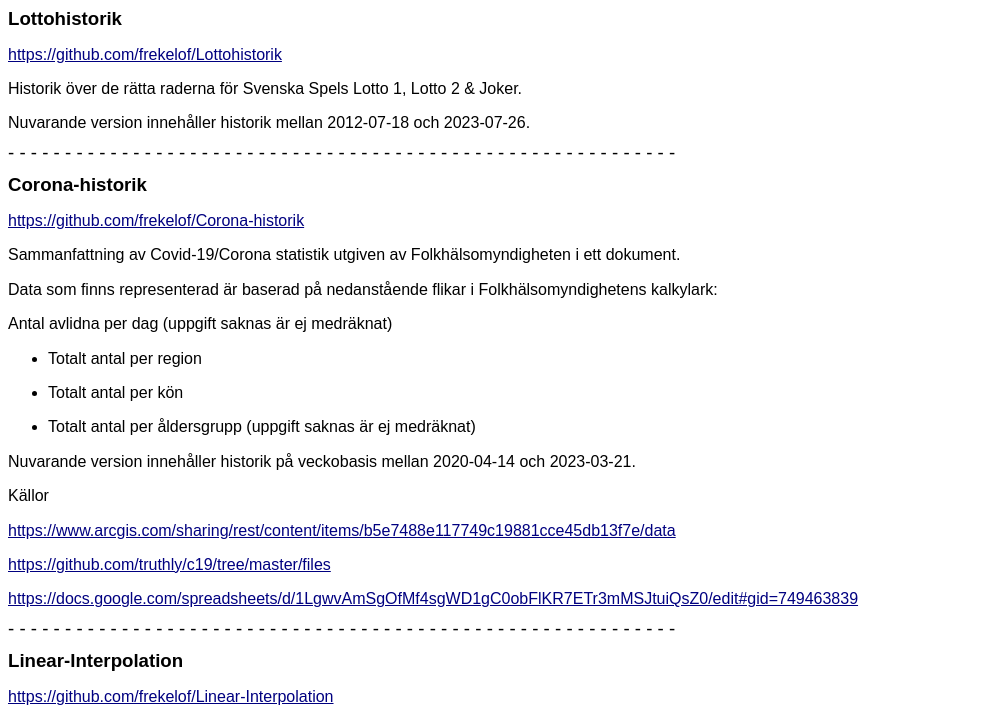
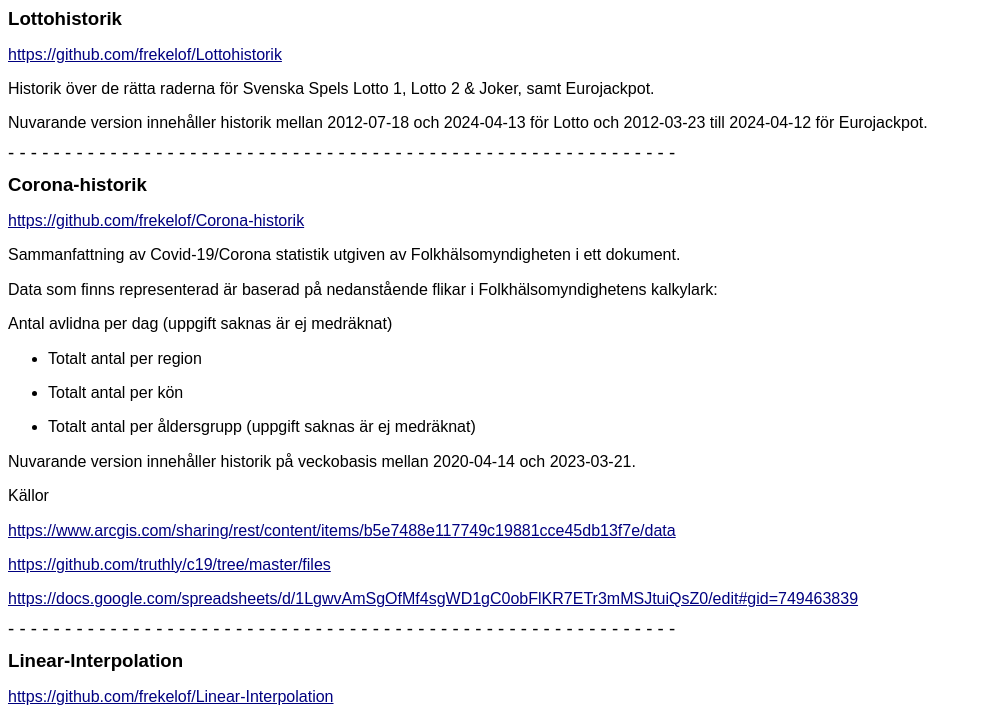
Before and after one commit to frekelof/frekelof.github.io, a plain HTML site: page index.html in a window 1280 px wide. Shown: the part 74-793 px from the top of the page, without its empty margins (0-982 px from the left). Drawn offline with Linux system fonts and the light colour scheme.

Commit message:
Update index.html

```diff
--- a/index.html
+++ b/index.html
@@ -38,9 +38,9 @@ Github Repositories</b></font></font></p>
 <h3 class="western"><font face="Liberation Sans, sans-serif">Lottohistorik</font></h3>
 <p><a href="https://github.com/frekelof/Lottohistorik"><font face="Liberation Sans, sans-serif">https://github.com/frekelof/Lottohistorik</font></a></p>
 <p><font face="Liberation Sans, sans-serif">Historik över de rätta
-raderna för Svenska Spels Lotto 1, Lotto 2 &amp; Joker.</font></p>
+raderna för Svenska Spels Lotto 1, Lotto 2 &amp; Joker, samt Eurojackpot.</font></p>
 <p><font face="Liberation Sans, sans-serif">Nuvarande version
-innehåller historik mellan 2012-07-18 och 2023-07-26.</font></p>
+innehåller historik mellan 2012-07-18 och 2024-04-13 för Lotto och 2012-03-23 till 2024-04-12 för Eurojackpot.</font></p>
 <h3 class="western"><strong><span style="font-weight: normal">- - - -
 - - - - - - - - - - - - - - - - - - - - - - - - - - - - - - - - - - -
 - - - - - - - - - - - - - - - - - - - -</span></strong></h3>
```
